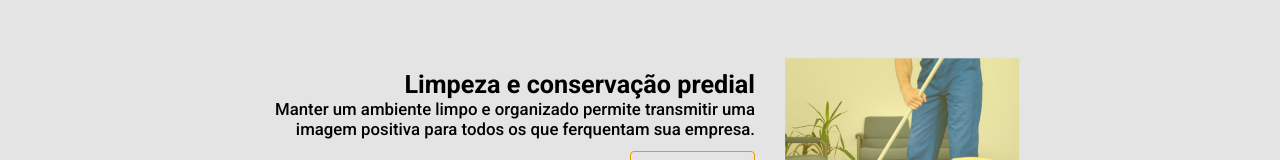
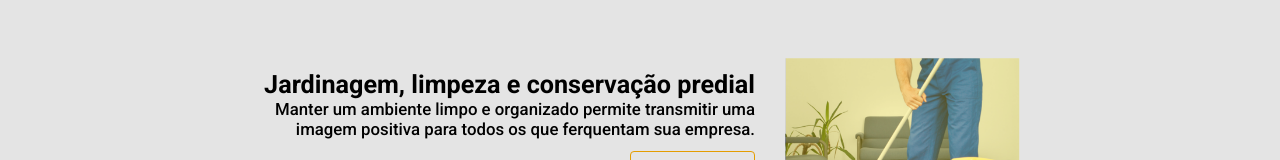
Before and after one commit to f3l1p3v4/engineering, a React (Create React App) app: page / in a window 1280 px wide. Shown: the part 715-875 px from the top of the page. Built offline with nearby package versions, Linux system fonts and the light colour scheme.

Commit message:
changed name type service

```diff
--- a/src/components/TypeServices/index.js
+++ b/src/components/TypeServices/index.js
@@ -15,7 +15,7 @@ const TypeServices = () => {
       <section>
         <div className="type-service-container">
           <div className="type-service-title" style={{ textAlign: "right" }}>
-            <h2>Limpeza e conservação predial</h2>
+            <h2>Jardinagem, limpeza e conservação predial</h2>
             <p>
               Manter um ambiente limpo e organizado permite transmitir uma
               imagem positiva para todos os que ferquentam sua empresa.
```
